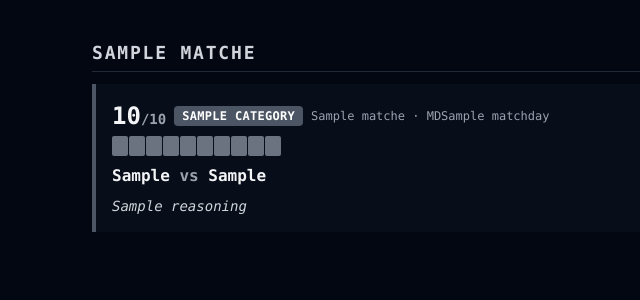
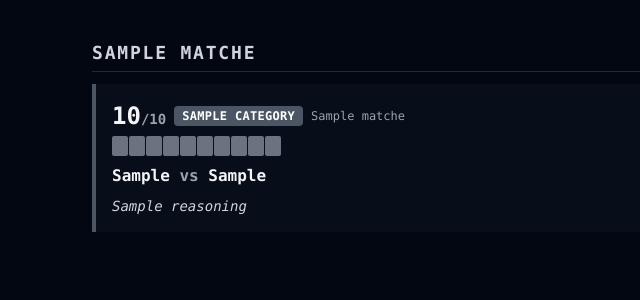
Before and after one commit to kweithers/football-weekend, a FastAPI app: template templates/index.html in a window 1280 px wide. Shown: the part 364-664 px from the top of the page, without its empty margins (180-820 px from the left). Run offline with FastAPI, Linux system fonts and the light colour scheme; the template is opened without the code that fills it: most values are stand-ins (such as "Sample title", 1, 10 or a date in 2020); some libraries are stand-ins or nearby versions.

Commit message:
Remove MD number from match elements in web app

```diff
--- a/templates/index.html
+++ b/templates/index.html
@@ -98,7 +98,7 @@
                 <span class="text-xs px-2 py-0.5 rounded {{ badge_cls }} font-semibold uppercase tracking-wide">
                   {{ m.category | replace("_", " ") }}
                 </span>
-                <span class="text-xs text-gray-400">{{ m.league_name }} · MD{{ m.matchday }}</span>
+                <span class="text-xs text-gray-400">{{ m.league_name }}</span>
               </div>
 
               {# Score bar #}
```
